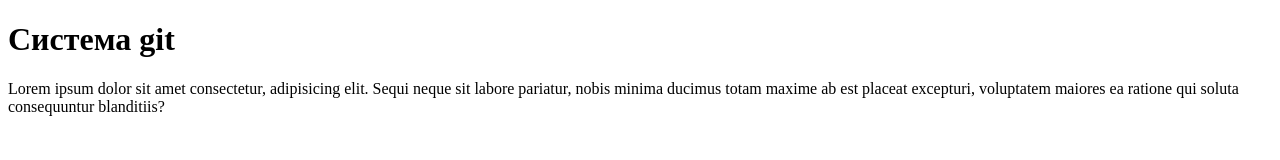
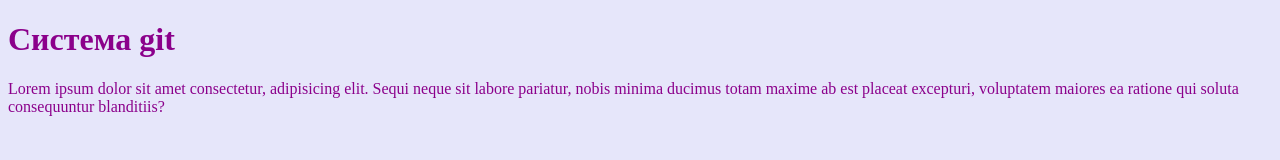
Before and after one commit to geta3/wotefak, a plain HTML site: page index.html in a window 1280 px wide. Drawn offline with Linux system fonts and the light colour scheme.

Commit message:
set style for body

```diff
--- a/css/style.css
+++ b/css/style.css
@@ -0,0 +1,4 @@
+body{
+    background-color: lavender;
+    color: darkmagenta;
+}
--- a/index.html
+++ b/index.html
@@ -5,7 +5,7 @@
     <meta http-equiv="X-UA-Compatible" content="IE=edge">
     <meta name="viewport" content="width=device-width, initial-scale=1.0">
     <title> Работа с git</title>
-    <link rel="stylesheet" href="css/style.css"
+    <link rel="stylesheet" href="css/style.css">
 </head>
 <body>
     <h1>Система git</h1>
```
